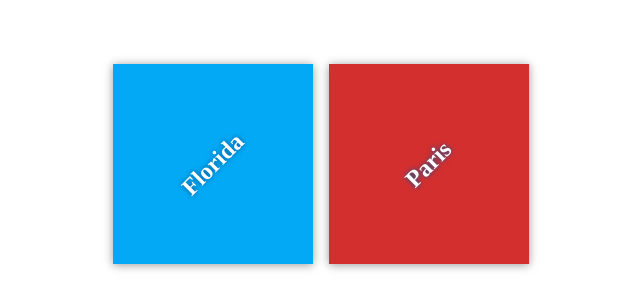
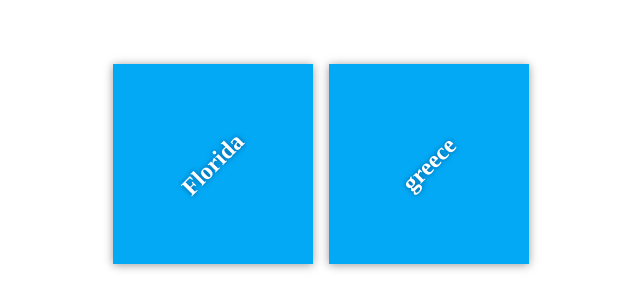
Before and after one commit to manarAS/my-travel-plans, a plain HTML site: page index.html in a window 1280 px wide. Shown: the part 236-544 px from the top of the page, without its empty margins (319-959 px from the left). Drawn offline with Linux system fonts and the light colour scheme.

```diff
--- a/index.html
+++ b/index.html
@@ -14,8 +14,8 @@
                 <h2>Florida</h2>
             </div>
 
-            <div class="destination" id="paris">
-                <h2>Paris</h2>
+            <div class="destination" id="greece">
+                <h2>greece</h2>
             </div>
         </div>
     </div>
```
